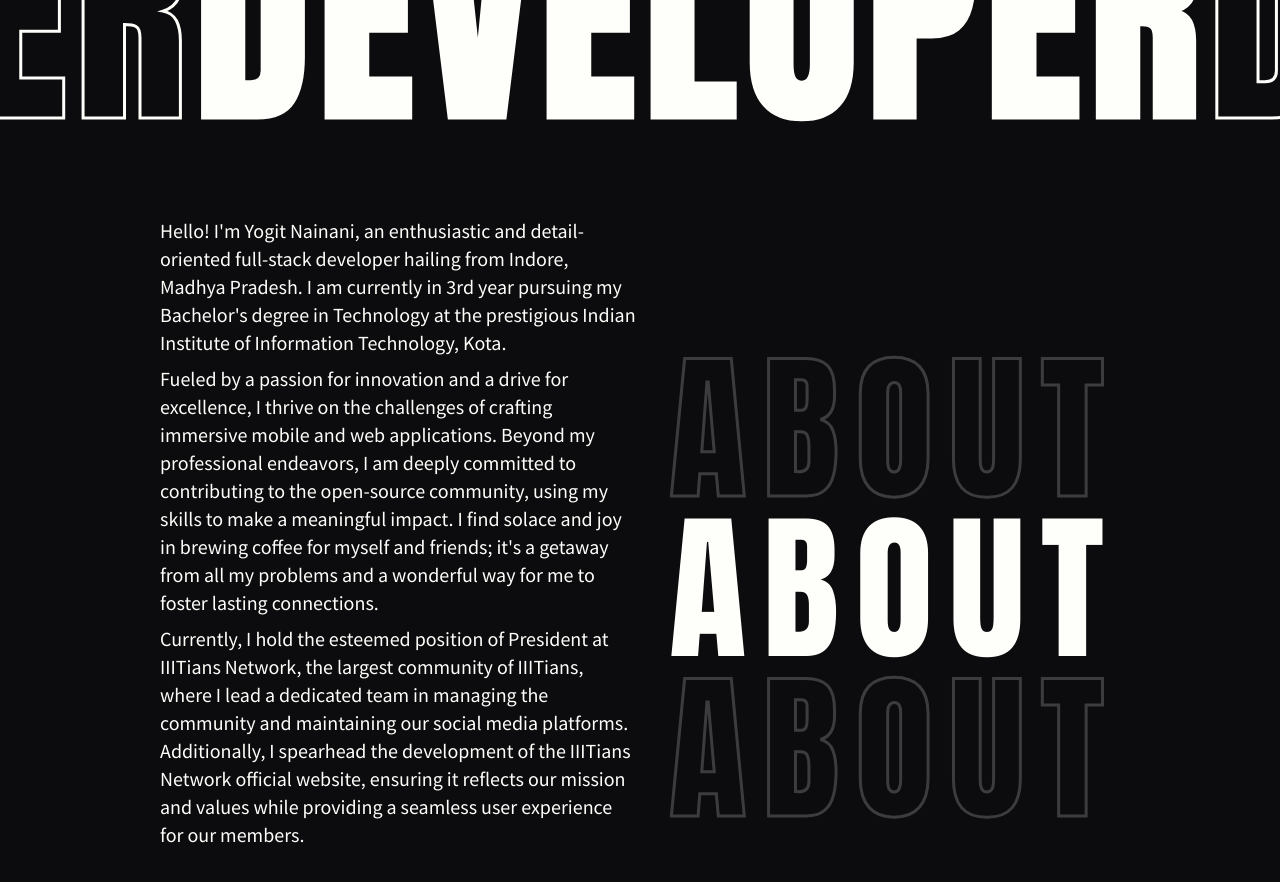
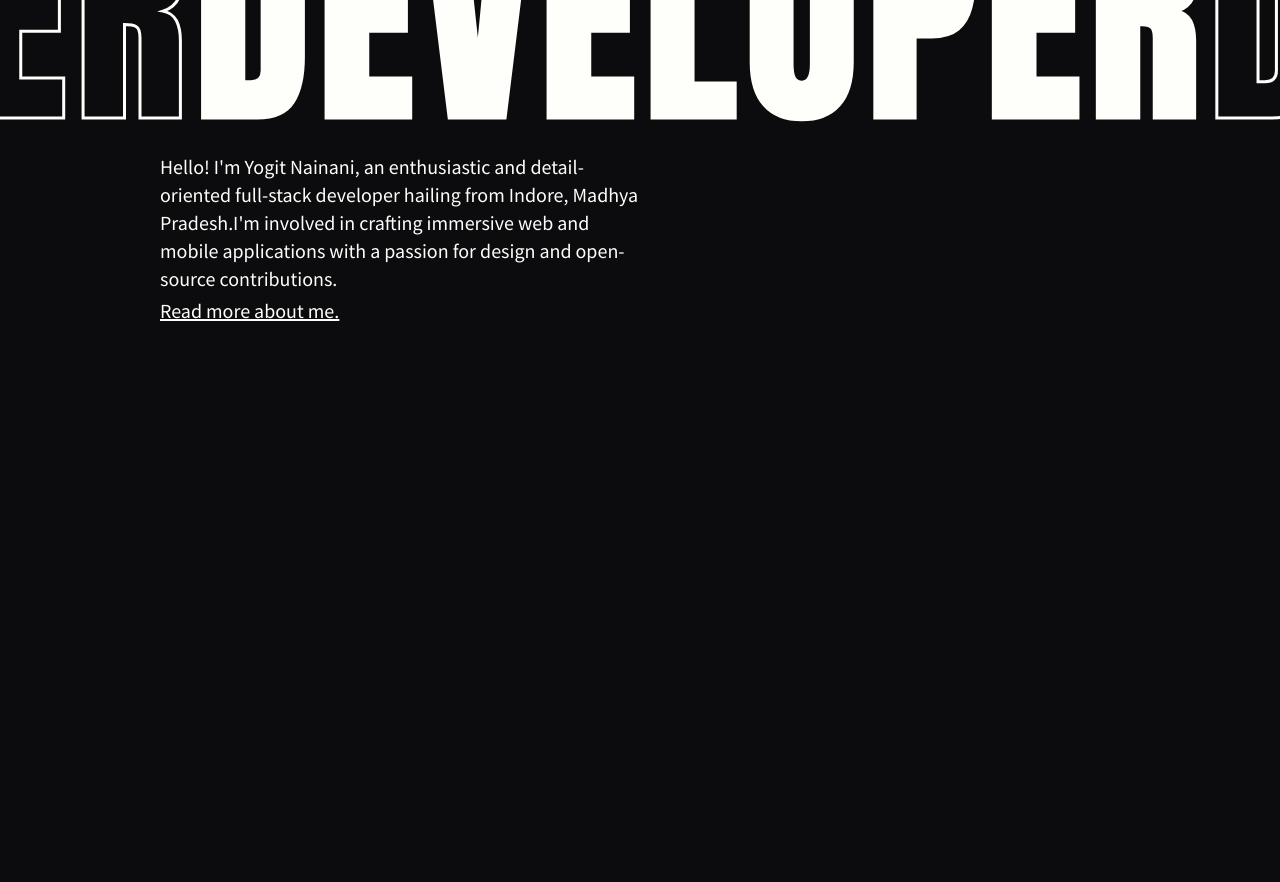
Before and after one commit to yogeyyy/yogitnainani.tech, a Next.js app: page / in a window 1280 px wide. Shown: the part 580-1462 px from the top of the page. After the commit the page ends 1430 px from the top, so only its background shows below. Built offline with nearby package versions, Linux system fonts and the light colour scheme.

Commit message:
HeroSection update

```diff
--- /dev/null
+++ b/src/app/about/page.tsx
@@ -0,0 +1,39 @@
+"use client";
+import HollowHeading from "@/components/typography/HollowHeading";
+
+export default function Work() {
+  return (
+    <div className="w-full flex mt-40 justify-center">
+      <div className="w-3/4 flex flex-row self-center gap-2">
+        <div className="flex flex-col gap-2 w-1/2 py-20">
+          <h3 className="font-sourceSans text-[#fefffa] text-xl font-medium">
+            Hello! I'm Yogit Nainani, an enthusiastic and detail-oriented
+            full-stack developer hailing from Indore, Madhya Pradesh. I am
+            currently in 3rd year pursuing my Bachelor's degree in Technology at
+            the prestigious Indian Institute of Information Technology, Kota.
+          </h3>
+          <h3 className="font-sourceSans text-[#fefffa] text-xl font-medium">
+            Fueled by a passion for innovation and a drive for excellence, I
+            thrive on the challenges of crafting immersive mobile and web
+            applications. Beyond my professional endeavors, I am deeply
+            committed to contributing to the open-source community, using my
+            skills to make a meaningful impact. I find solace and joy in brewing
+            coffee for myself and friends; it's a getaway from all my problems
+            and a wonderful way for me to foster lasting connections.{" "}
+          </h3>
+          <h3 className="font-sourceSans text-[#fefffa] text-xl font-medium">
+            Currently, I hold the esteemed position of President at IIITians
+            Network, the largest community of IIITians, where I lead a dedicated
+            team in managing the community and maintaining our social media
+            platforms. Additionally, I spearhead the development of the IIITians
+            Network official website, ensuring it reflects our mission and
+            values while providing a seamless user experience for our members.
+          </h3>
+        </div>
+        <div className="flex justify-end items-end w-1/2 z-20">
+          <HollowHeading text={"About"} />
+        </div>
+      </div>
+    </div>
+  );
+}
--- a/src/components/herosection/Herosection.tsx
+++ b/src/components/herosection/Herosection.tsx
@@ -4,6 +4,7 @@ import "@fontsource/sacramento";
 
 import { useScroll, useTransform, motion } from "framer-motion";
 import HollowHeading from "../typography/HollowHeading";
+import Link from "next/link";
 
 export default function HeroSection() {
   const { scrollYProgress } = useScroll();
@@ -39,34 +40,15 @@ export default function HeroSection() {
         <img src="/myimg1.png" alt="Yogit Nainani" className="" />
       </motion.div>
 
-      <div className="w-3/4 flex flex-row self-center gap-2">
-        <div className="flex flex-col gap-2 w-1/2 py-20">
-          <h3 className="font-sourceSans text-[#fefffa] text-xl font-medium">
+      <div className="w-3/4 flex flex-row self-center">
+        <div className="flex flex-col gap-1 w-1/2 py-4">
+          <p className="font-sourceSans text-[#fefffa] text-xl font-medium">
             Hello! I'm Yogit Nainani, an enthusiastic and detail-oriented
-            full-stack developer hailing from Indore, Madhya Pradesh. I am
-            currently in 3rd year pursuing my Bachelor's degree in Technology at
-            the prestigious Indian Institute of Information Technology, Kota.
-          </h3>
-          <h3 className="font-sourceSans text-[#fefffa] text-xl font-medium">
-            Fueled by a passion for innovation and a drive for excellence, I
-            thrive on the challenges of crafting immersive mobile and web
-            applications. Beyond my professional endeavors, I am deeply
-            committed to contributing to the open-source community, using my
-            skills to make a meaningful impact. I find solace and joy in brewing
-            coffee for myself and friends; it's a getaway from all my problems
-            and a wonderful way for me to foster lasting connections.{" "}
-          </h3>
-          <h3 className="font-sourceSans text-[#fefffa] text-xl font-medium">
-            Currently, I hold the esteemed position of President at IIITians
-            Network, the largest community of IIITians, where I lead a dedicated
-            team in managing the community and maintaining our social media
-            platforms. Additionally, I spearhead the development of the IIITians
-            Network official website, ensuring it reflects our mission and
-            values while providing a seamless user experience for our members.
-          </h3>
-        </div>
-        <div className="flex justify-end items-end w-1/2 z-20">
-          <HollowHeading text={"About"}/>
+            full-stack developer hailing from Indore, Madhya Pradesh.I'm
+            involved in crafting immersive web and mobile applications with a
+            passion for design and open-source contributions.
+          </p>
+          <p className="font-sourceSans text-[#fefffa] text-xl font-medium underline"><Link href={"/about"}>Read more about me.</Link></p>
         </div>
       </div>
     </div>
--- a/src/components/typography/HollowHeading.tsx
+++ b/src/components/typography/HollowHeading.tsx
@@ -2,7 +2,11 @@ import "@fontsource/anton";
 import "@fontsource/source-sans-pro";
 import { motion, useScroll, useTransform } from "framer-motion";
 
-export default function HollowHeading({ text }) {
+interface Props {
+    text: string; // Define the type for 'text' as string
+}
+
+export default function HollowHeading({ text }: Props) {
     const { scrollYProgress } = useScroll();
     const y1 = useTransform(scrollYProgress, [0, 1], [0, -100]);
 
```
